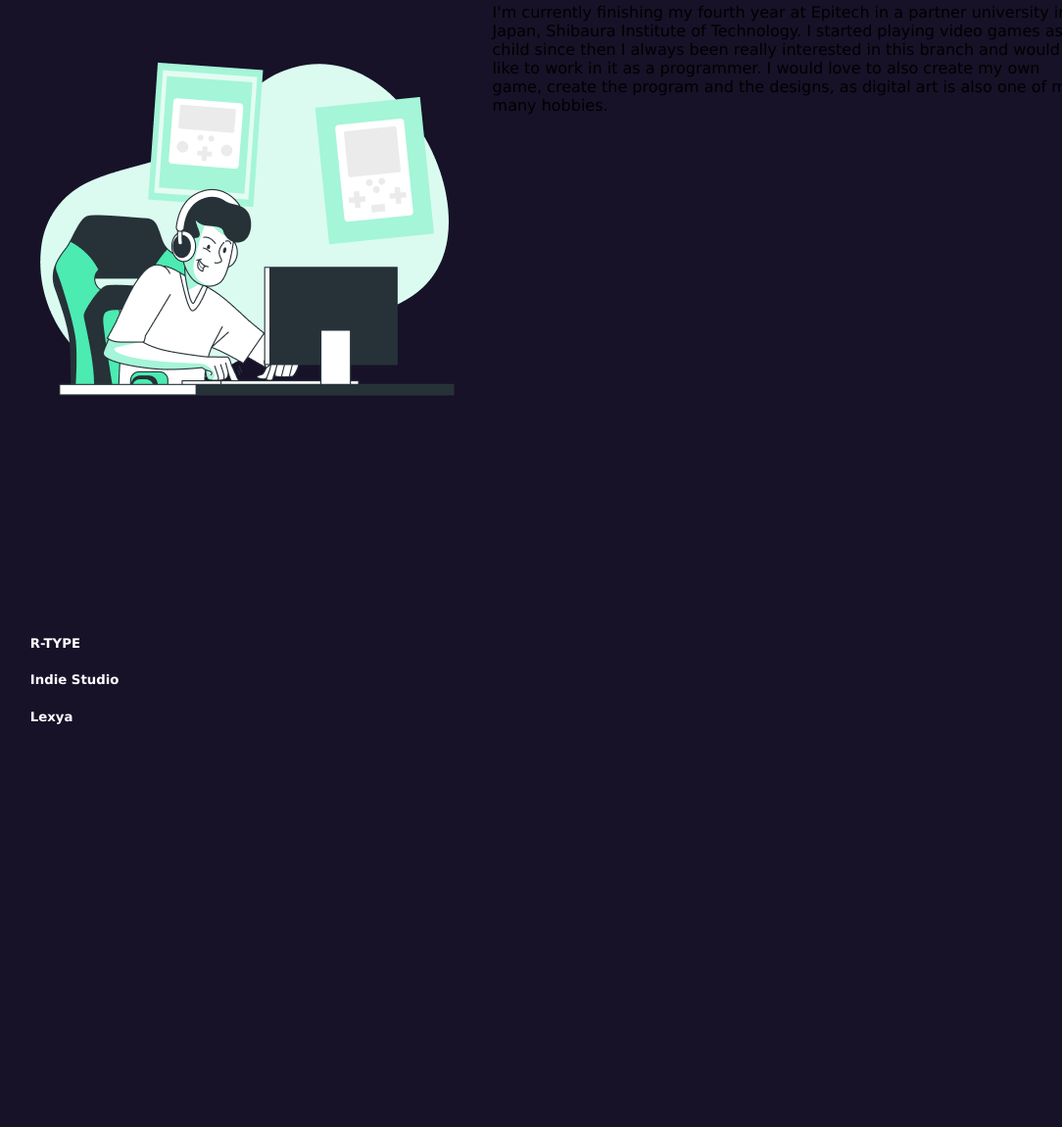
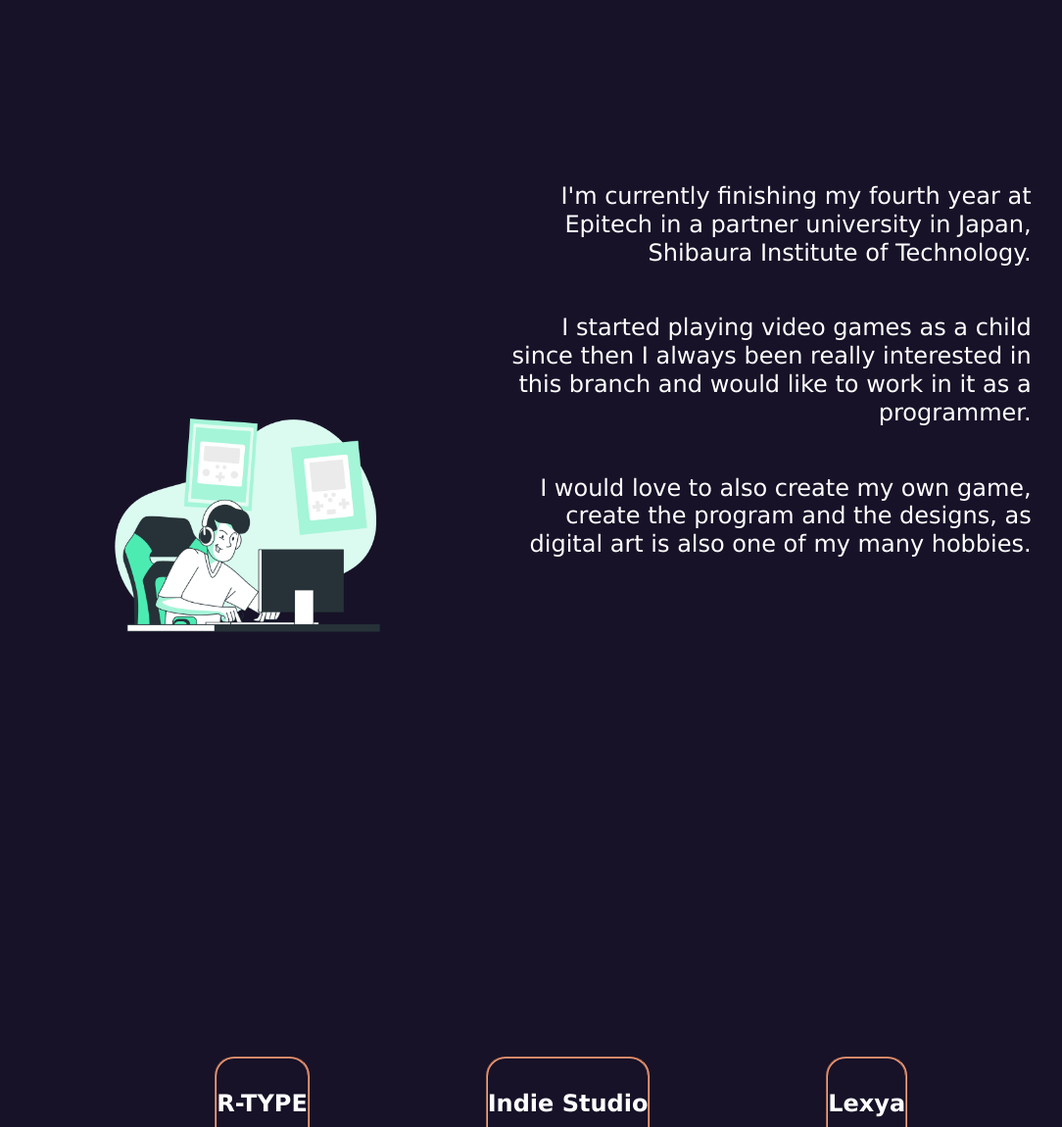
Before and after one commit to z123371Maylis/z123371.github.io, a plain HTML site: page index.html in a window 1280 px wide. Shown: the part 742-1892 px from the top of the page at 98% size, without its empty margins (174-1258 px from the left). Drawn offline with Linux system fonts and the light colour scheme.

Commit message:
Add files via upload

```diff
--- a/index.html
+++ b/index.html
@@ -52,13 +52,24 @@
             <div class="placeholder"></div>
             <div class="presentation">
                 <img class="gaming-person" src="./assets/Gaming-bro 1.png" alt="Person playing video games" />
+                <!--
+                    I made three <p> intentionnally instead of using <br> to put some space between each part
+                    And from what I read from MDN Web Docs it's not for accessibility
+                -->
+                <div class="paragraph-pres">
                     <p>
                         I'm currently finishing my fourth year at Epitech in a partner university in Japan,
-                    Shibaura Institute of Technology. I started playing video games as a child since then
+                        Shibaura Institute of Technology.
+                    </p>
+                    <p>
+                        I started playing video games as a child since then
                         I always been really interested in this branch and would like to work in it as a programmer.
+                    </p>
+                    <p>
                         I would love to also create my own game, create the program and the designs, as digital
                         art is also one of my many hobbies.
                     </p>
+                </div>
             </div>
         </div>
     </section>
@@ -67,13 +78,27 @@
             <div class="placeholder"></div>
             <div class="list-work">
                 <div class="work">
-                    <h5>R-TYPE</h5>
+                    <h4>R-TYPE</h4>
+                    <div class="images-list">
+                        <img class="work-images" src="./assets/rtype_1.png" alt="Screen menu of the project R-Type" />
+                        <img class="work-images" src="./assets/rtype_2.png" alt="Game screen of the project R-Type" />
+                    </div>
                 </div>
                 <div class="work">
-                    <h5>Indie Studio</h5>
+                    <h4>Indie Studio</h4>
+                    <div class="images-list">
+                        <img class="work-images" src="./assets/IndieStudio_1.png" alt="Screen menu of the project Indie Studio" />
+                        <img class="work-images" src="./assets/IndieStudio_2.png" alt="Character screen of the project Indie Studio" />
+                        <img class="work-images" src="./assets/IndieStudio_3.png" alt="First game screen of the project Indie Studio" />
+                        <img class="work-images" src="./assets/IndieStudio_4.png" alt="Second game screen of the project Indie Studio" />
+                        <img class="work-images" src="./assets/IndieStudio_5.png" alt="End of game screen of the project Indie Studio" />
+                    </div>
                 </div>
                 <div class="work">
-                    <h5>Lexya</h5>
+                    <h4>Lexya</h4>
+                    <div class="images-list">
+                        <img class="work-images" src="./assets/lexya_logo.png" alt="Logo of the project Lexya" />
+                    </div>
                 </div>
             </div>
         </div>
--- a/style.css
+++ b/style.css
@@ -16,12 +16,12 @@ html, body {
         scroll-snap-type: y mandatory;
     }
 
-    main {
+    section {
         scroll-snap-align: center;
     }
 }
 
-h1, h2, h3, h5 {
+h1, h2, h3, h4, p {
     color: white;
 }
 
@@ -35,6 +35,10 @@ h2 {
 
 h3 {
     font-size: 2rem;
+}
+
+h4 {
+    font-size: 1.5rem;
 }
 
 a > span {
@@ -52,6 +56,10 @@ a > span {
 
     h3 {
         font-size: 1.5rem;
+    }
+
+    h4 {
+        font-size: 1rem;
     }
 }
 
@@ -78,7 +86,7 @@ span {
 }
 
 section {
-    height: 100%;
+    height: 100vh;
     width: 100%;
     background-color: var(--background);
 }
@@ -115,12 +123,12 @@ nav {
 }
 
 .placeholder {
-    width: 16%;
+    width: 20%;
 }
 
-.desktop-computer {
+.desktop-computer, .gaming-person {
     align-self: flex-end;
-    width: 32%;
+    width: 30%;
 }
 
 .presentation {
@@ -130,3 +138,44 @@ nav {
     justify-content: space-around;
     align-items: flex-start;
 }
+
+.paragraph-pres > p {
+    font-size: 1.5rem;
+    text-wrap: wrap;
+    text-align: end;
+    line-height: 120%;
+}
+
+.paragraph-pres {
+    width: 50%;
+    align-self: center;
+    display: flex;
+    flex-direction: column;
+
+}
+
+.list-work {
+    width: 100%;
+    display: flex;
+    flex-direction: row;
+    justify-content: space-evenly;
+    align-items: last baseline;
+}
+
+.work {
+    height: 65%;
+    border-style: groove;
+    border-width: 2px;
+    border-color: var(--secondary);
+    border-radius: 20px;
+}
+
+.images-list {
+    display: flex;
+    flex-direction: row;
+    overflow: hidden;
+}
+
+.work-images {
+    display: none;
+}
```
Lines whose indentation alone changed are shown as unchanged.
